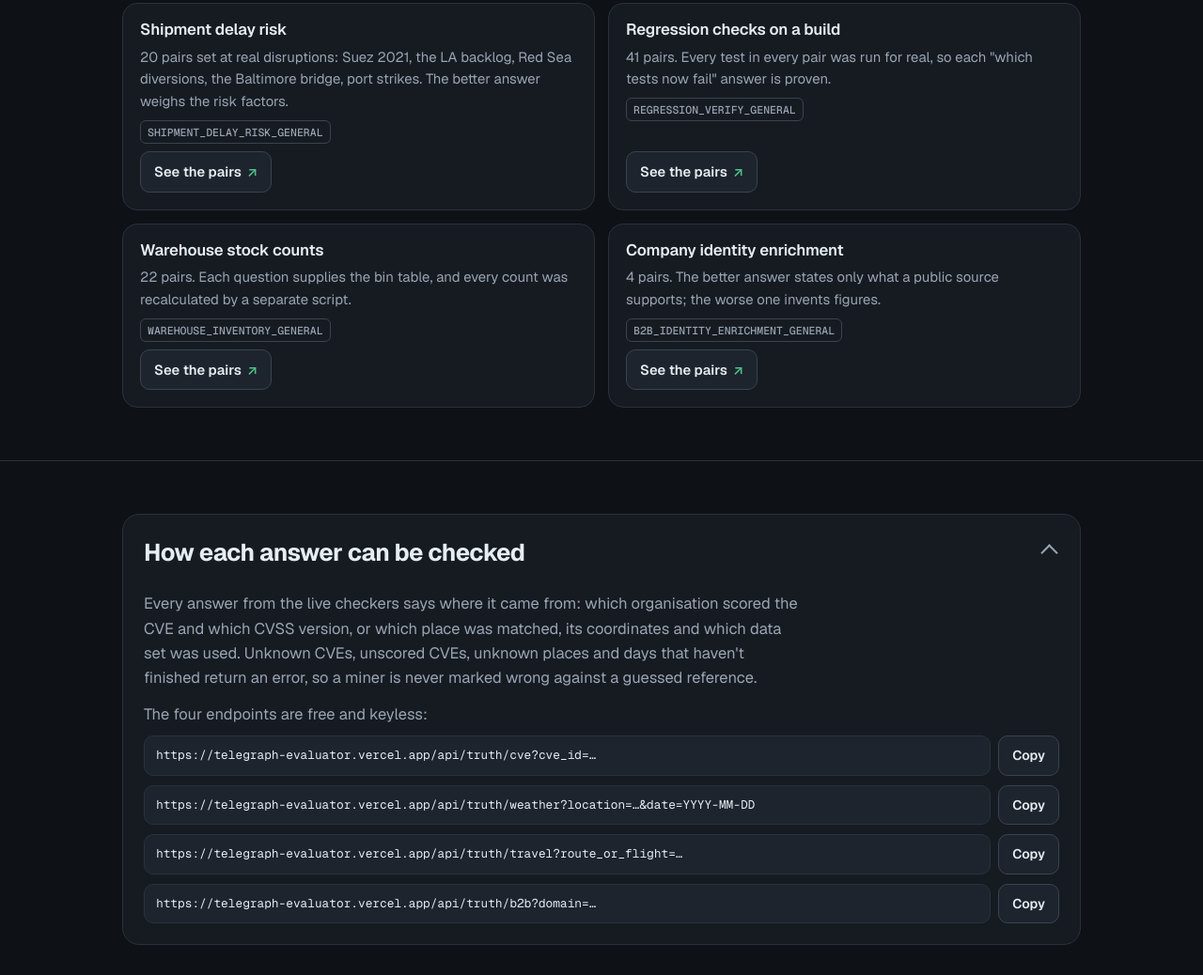
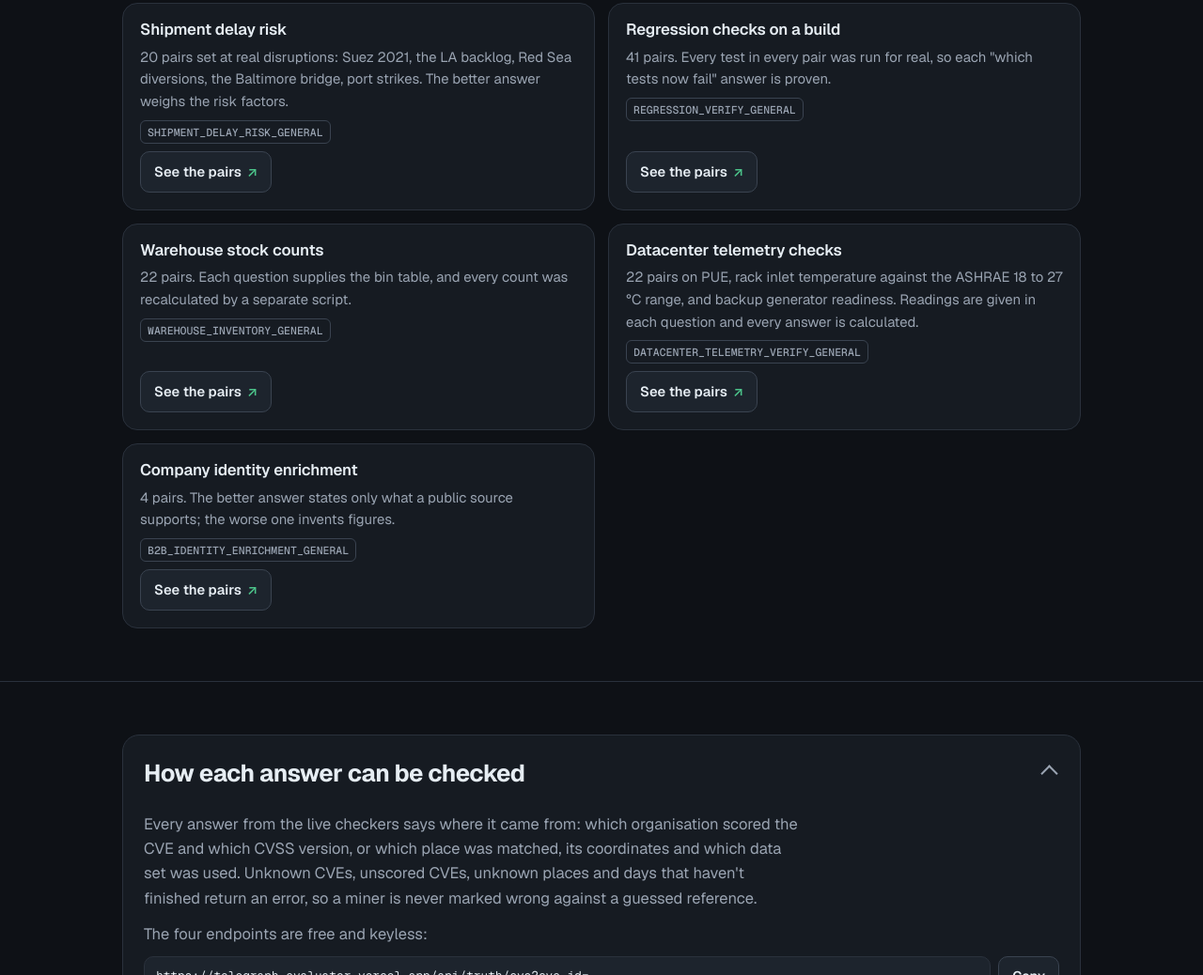
Before and after one commit to investor567768/telegraph-evaluator, a website: page index.html in a window 1280 px wide. Shown: the part 2510-3548 px from the top of the page at 94% size. Drawn offline with nearby package versions, Linux system fonts and the light colour scheme.

Commit message:
Show datacenter telemetry pairs on homepage and README

```diff
--- a/index.html
+++ b/index.html
@@ -232,6 +232,7 @@
       <article class="s"><h3>Shipment delay risk</h3><p class="ref">20 pairs set at real disruptions: Suez 2021, the LA backlog, Red Sea diversions, the Baltimore bridge, port strikes. The better answer weighs the risk factors.</p><div class="intents"><span class="tag">SHIPMENT_DELAY_RISK_GENERAL</span></div><a class="try" href="https://github.com/investor567768/telegraph-evaluator/blob/main/pairs/shipment_delay_risk.jsonl" target="_blank" rel="noopener">See the pairs <i>&#8599;</i></a></article>
       <article class="s"><h3>Regression checks on a build</h3><p class="ref">41 pairs. Every test in every pair was run for real, so each "which tests now fail" answer is proven.</p><div class="intents"><span class="tag">REGRESSION_VERIFY_GENERAL</span></div><a class="try" href="https://github.com/investor567768/telegraph-evaluator/blob/main/pairs/regression_suite_builds.jsonl" target="_blank" rel="noopener">See the pairs <i>&#8599;</i></a></article>
       <article class="s"><h3>Warehouse stock counts</h3><p class="ref">22 pairs. Each question supplies the bin table, and every count was recalculated by a separate script.</p><div class="intents"><span class="tag">WAREHOUSE_INVENTORY_GENERAL</span></div><a class="try" href="https://github.com/investor567768/telegraph-evaluator/blob/main/pairs/warehouse_inventory.jsonl" target="_blank" rel="noopener">See the pairs <i>&#8599;</i></a></article>
+      <article class="s"><h3>Datacenter telemetry checks</h3><p class="ref">22 pairs on PUE, rack inlet temperature against the ASHRAE 18 to 27 °C range, and backup generator readiness. Readings are given in each question and every answer is calculated.</p><div class="intents"><span class="tag">DATACENTER_TELEMETRY_VERIFY_GENERAL</span></div><a class="try" href="https://github.com/investor567768/telegraph-evaluator/blob/main/pairs/datacenter_telemetry.jsonl" target="_blank" rel="noopener">See the pairs <i>&#8599;</i></a></article>
       <article class="s"><h3>Company identity enrichment</h3><p class="ref">4 pairs. The better answer states only what a public source supports; the worse one invents figures.</p><div class="intents"><span class="tag">B2B_IDENTITY_ENRICHMENT_GENERAL</span></div><a class="try" href="https://github.com/investor567768/telegraph-evaluator/blob/main/b2b-pairs.jsonl" target="_blank" rel="noopener">See the pairs <i>&#8599;</i></a></article>
     </div>
   </div>
```
Also changed, not shown: README.md.
